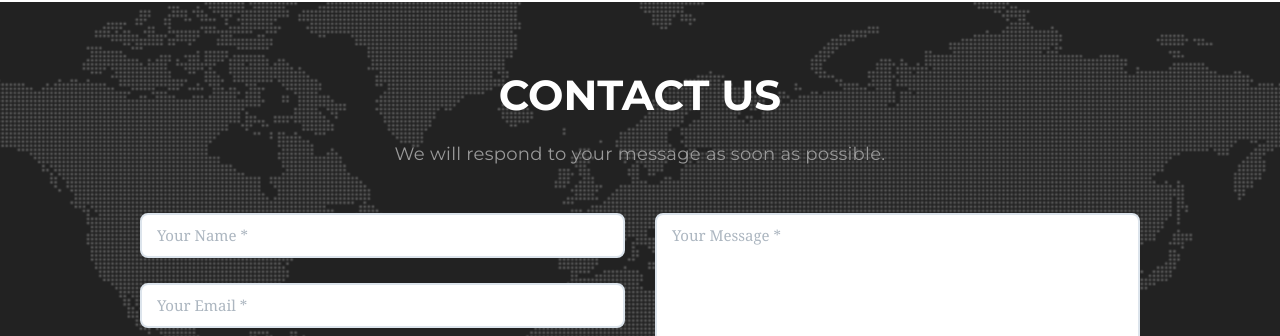
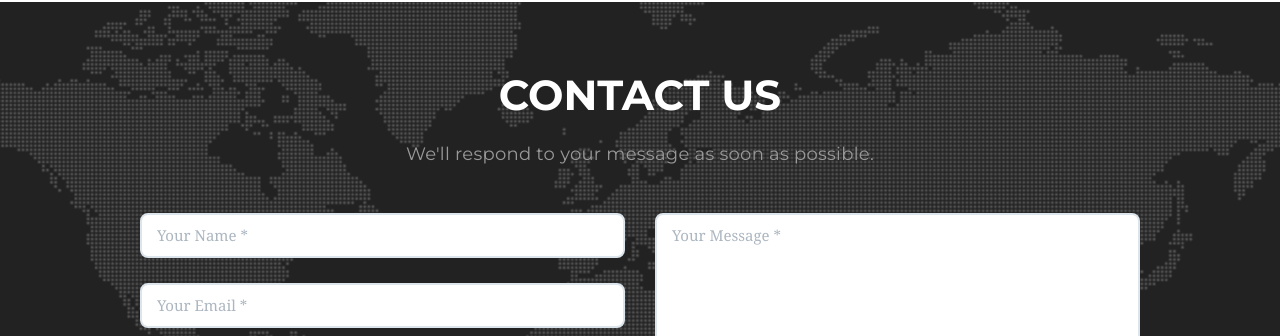
Before and after one commit to Open-Source-Groups/open-source-groups.github.io, a Jekyll site: the page built from index.html, in a window 1280 px wide and 900 px high, scrolled down 2106 px. Shown: the part 171-507 px from the top of the window. Built offline with Jekyll 4.4.1, drawn with Linux system fonts in a browser that asks for light colours; some web fonts are replaced.

Commit message:
Add functionality to contact form

```diff
--- a/_config.yml
+++ b/_config.yml
@@ -3,11 +3,12 @@
 baseurl: "" # the subpath of your site, e.g. /blog
 url: "open-source-groups.github.io" # the base hostname & protocol for your site
 owner: Open Source Groups
+email: OpenSourceGroups@gmail.com
 first_published: 2018
-
 logo: "/css/img/os-logo.svg"
 
 google_site_verification: googleXXXXXXXXXXXXXXXX.html
+mailaction: https://www.enformed.io/e8hc6wub
 
 # Build settings
 markdown: kramdown
@@ -27,7 +28,7 @@
   email: /#contact-section
 
 # Contact page action
-mailaction: https://formspree.io/
+# mailaction: https://formspree.io/OpenSourceGroups@gmail.com
 
 plugins:
   - jemoji
--- a/_includes/contact.html
+++ b/_includes/contact.html
@@ -4,12 +4,12 @@
     <div class="row">
       <div class="col-lg-12 text-center">
         <h2 class="section-heading">Contact Us</h2>
-        <h3 class="section-subheading text-muted">We will respond to your message as soon as possible.<!-- You may send us your request via <a href="https://www.facebook.com/malaysianstudentstechnologyconference">Facebook Message</a>--></h3>
+        <h3 class="section-subheading text-muted">We'll respond to your message as soon as possible.</h3>
       </div>
     </div>
     <div class="row">
       <div class="col-lg-12 contact-form">
-        <form name="sentMessage" id="contactForm" action="{{ site.mailaction }}" method="POST" novalidate>
+        <form name="sentMessage" id="contactForm" action="{{site.mailaction}}" method="POST">
           <div class="row">
             <div class="col-md-6">
               <div class="control-group form-group">
@@ -37,6 +37,10 @@
               <button type="submit" value="Send" class="btn btn-shadow btn-xl">Send Message</button>
             </div>
           </div>
+          <!-- Handles submission redirect -->
+          <input type="hidden" name="*redirect" value="{{ site.baseurl }}"/>
+          <!-- Keep evil robots from submitting form responses -->
+          <input type="hidden" name="*honeypot"/>
         </form>
       </div>
     </div>
```
